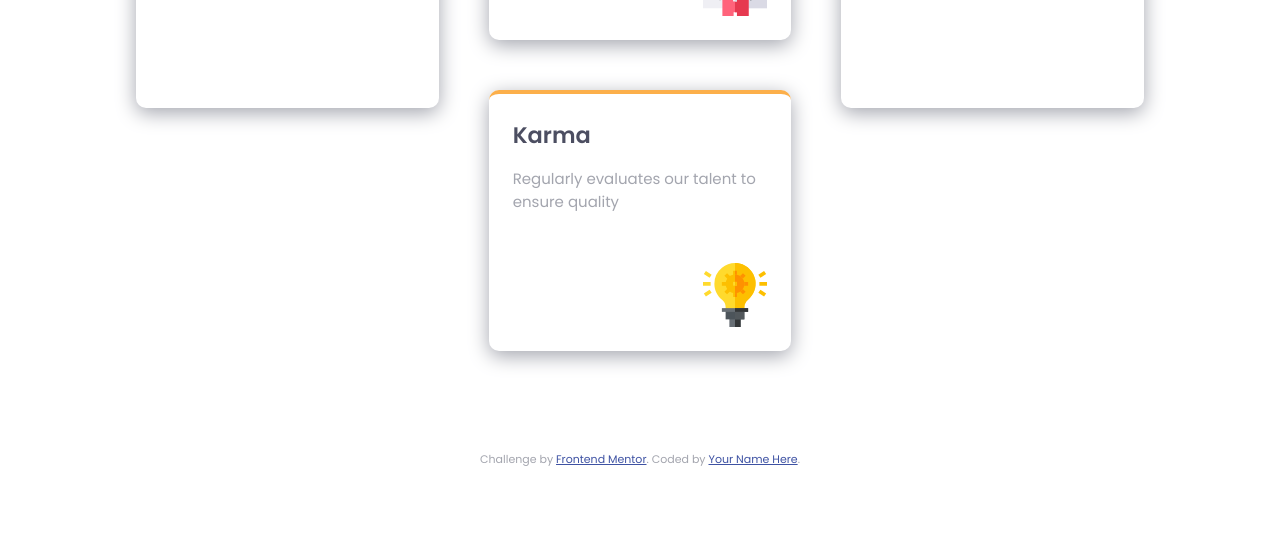
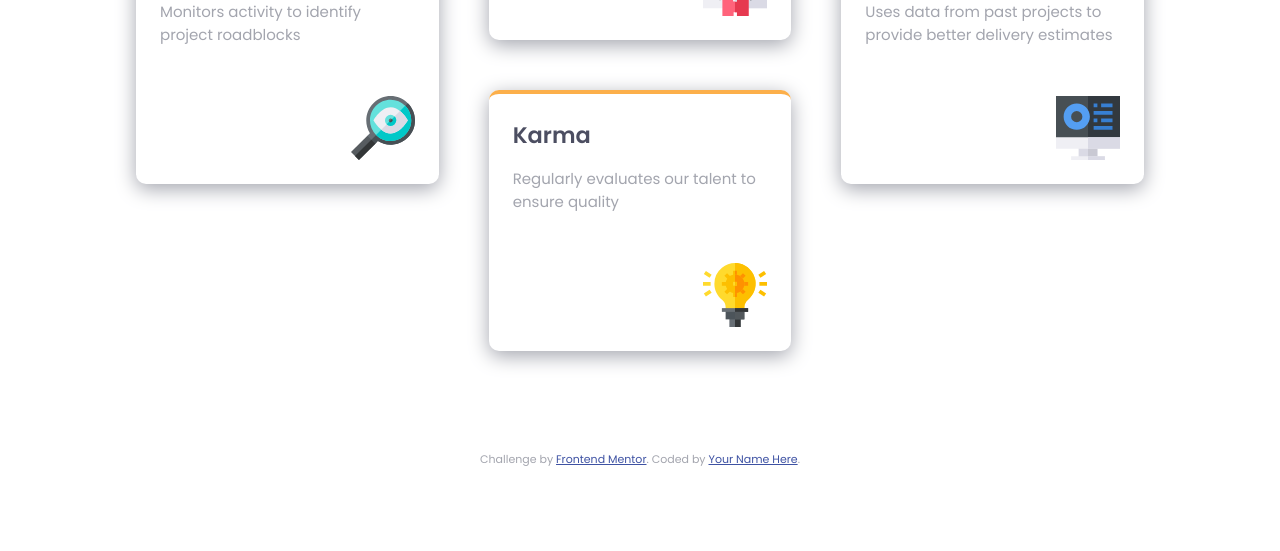
Before and after one commit to TwKnD/four-card-feature-section, a plain HTML site: page index.html in a window 1280 px wide. Shown: the part 588-1139 px from the top of the page. Drawn offline with Linux system fonts and the light colour scheme.

Commit message:
first draft

```diff
--- a/css/styles.css
+++ b/css/styles.css
@@ -60,7 +60,7 @@ p {
   border-radius: 10px;
   padding: 1.5rem;
   border-top: 4px solid;
-  /* margin-bottom: 25px; */
+  align-self: center;
 }
 
 .box-1 {
@@ -90,7 +90,6 @@ p {
     grid-template-columns: repeat(3, 1fr)
   }
   .box {
-    /* margin: 25px; */
     max-height: 300px;
   }
   .box-1 {
```
